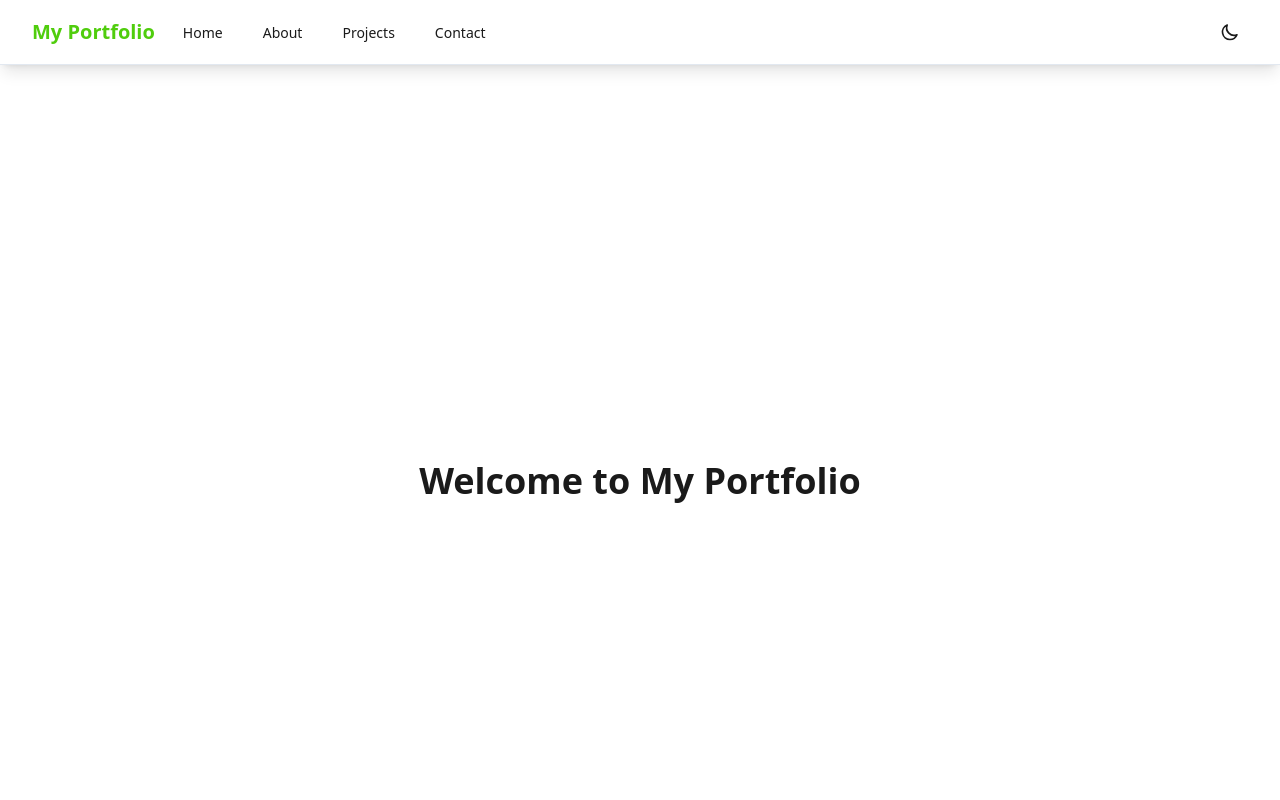
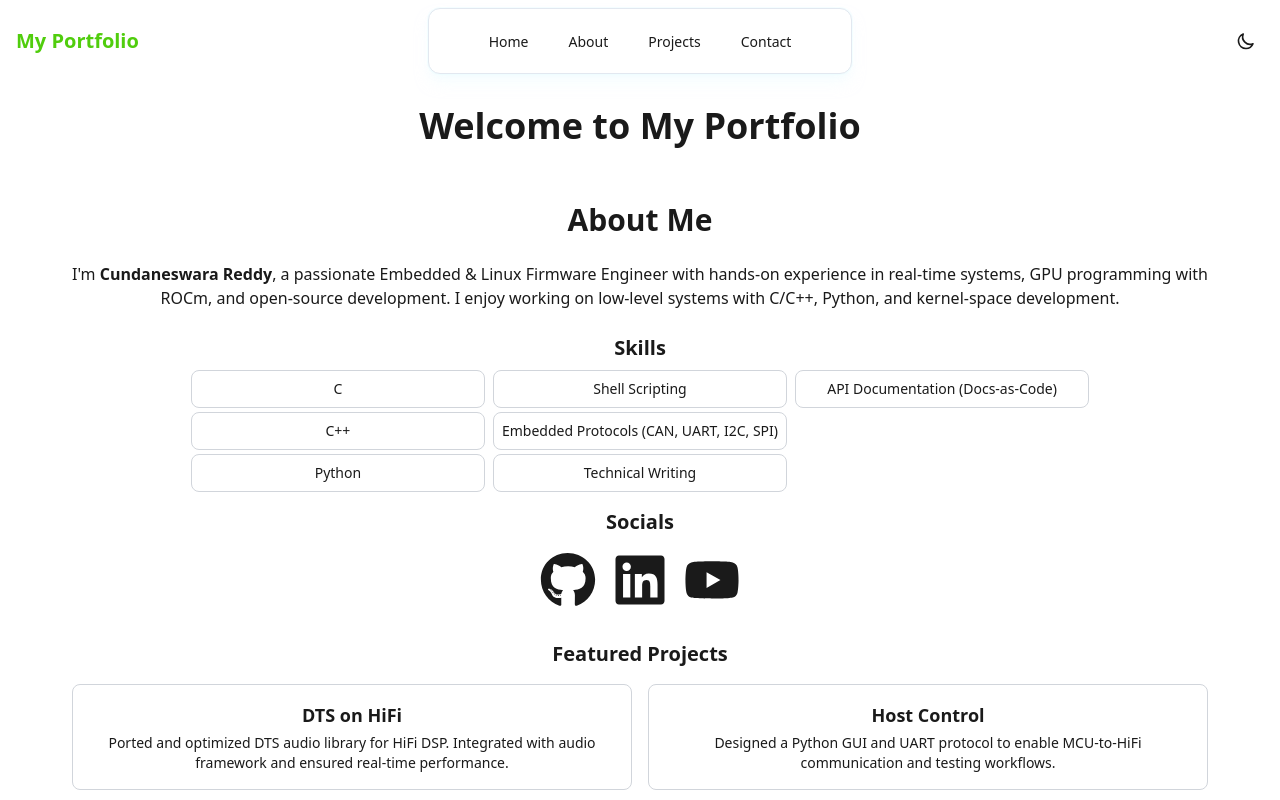
Before and after one commit to Cundanreddy/portfolio, a React (Vite) app: page / in a window 1280 px wide. Shown: the top 800 px of the page. Built offline with nearby package versions, Linux system fonts and the light colour scheme.

Commit message:
basic layout hase been created

```diff
--- /dev/null
+++ b/src/components/AboutMe.tsx
@@ -0,0 +1,87 @@
+
+import { FaGithub, FaLinkedin, FaYoutube } from "react-icons/fa";
+
+
+const skills: string[]=["C","C++","Python","Shell Scripting","Embedded Protocols (CAN, UART, I2C, SPI)","Technical Writing","API Documentation (Docs-as-Code)"];
+const projects = [
+  {
+    title: "DTS on HiFi",
+    description: "Ported and optimized DTS audio library for HiFi DSP. Integrated with audio framework and ensured real-time performance.",
+  },
+  {
+    title: "Host Control",
+    description: "Designed a Python GUI and UART protocol to enable MCU-to-HiFi communication and testing workflows.",
+  },
+  {
+    title: "Engine Sound Synthesis",
+    description: "Developed an Android-based EV simulation app using Pure Data for audio synthesis and CAN signal testing.",
+  },
+  {
+    title: "Rear Speaker Detection",
+    description: "Implemented distance and direction algorithms for Raspberry Pi and ADSP 21569 to detect speaker location.",
+  },
+  {
+    title: "Custom WiFi Router Firmware",
+    description: "Built OpenWRT firmware, added custom driver support, and optimized performance on embedded wireless platforms.",
+  },
+];
+
+export default function AboutMe() {
+  return (
+    <section className="p-6 md:p-10 bg-[var(--color-background)] text-[var(--color-text)]">
+      <h2 className="text-3xl font-bold mb-6">About Me</h2>
+
+      <p className="mb-4">
+        I'm <strong>Cundaneswara Reddy</strong>, a passionate Embedded & Linux Firmware Engineer with hands-on experience in
+        real-time systems, GPU programming with ROCm, and open-source development. I enjoy working on low-level systems
+        with C/C++, Python, and kernel-space development.
+      </p>
+
+      <div className="flex flex-col items-center justify-center mt-6">
+        <div className="flex flex-col items-center justify-center">
+          <h3 className="text-xl font-semibold mb-2">Skills</h3>
+            <ul className="columns-3 md:columns-3 gap-2">
+                {skills.map((skill, index) => (
+                    <li className="text-sm border border-gray-300 rounded-lg p-2 text-[var(--color-text)] break-inside-avoid mb-1" key={index}>{skill}</li>
+                ))}
+            </ul>
+        </div>
+
+        <div className="flex flex-col items-center justify-center mt-4">
+          <h3 className="text-xl font-semibold mb-2">Socials</h3>
+          <div className="flex space-x-4 items-center mt-2">
+            <a href="https://github.com/Cundanreddy" target="_blank" rel="noopener noreferrer">
+              <FaGithub size={56} />
+            </a>
+            <a
+              href="https://www.linkedin.com/in/cundaneswara-reddy"
+              target="_blank"
+              rel="noopener noreferrer"
+            >
+            <FaLinkedin size={56} />
+            </a>
+            <a
+              href="https://www.youtube.com/@cundanreddy"
+              target="_blank"
+              rel="noopener noreferrer"
+            >
+            <FaYoutube size={56} />
+            </a>
+          </div>
+        </div>
+      </div>
+
+      <h3 className="text-xl font-semibold mt-8 mb-4">Featured Projects</h3>
+      <div className="grid md:grid-cols-2 gap-4">
+        {projects.map((project, index) => (
+          <div key={index} className="border border-gray-300 rounded-lg p-4">
+
+              <h4 className="font-semibold text-lg mb-1">{project.title}</h4>
+              <p className="text-sm text-[var(--color-text)]">{project.description}</p>
+
+          </div>
+        ))}
+      </div>
+    </section>
+  );
+}
--- /dev/null
+++ b/src/components/Header.tsx
@@ -0,0 +1,37 @@
+import React from 'react';
+import { Link } from 'react-router-dom';
+import Navbar from './Navbar';
+import { useTheme } from '../context/ThemeContext';
+
+const Header: React.FC = () => {
+    const { theme, toggleTheme } = useTheme();
+  return (
+    <div className='flex flex-row justify-between items-center py-2 px-4'>
+
+        <Link to="/" className="text-xl basis-1/3 font-bold text-[var(--color-primary)]">
+            My Portfolio
+        </Link>
+
+        <Navbar/>
+        <div className=" grid basis-1/3">
+            <button
+              onClick={toggleTheme}
+              className="p-2 rounded-full text-[var(--color-text)] hover:bg-[var(--color-border)] focus:outline-none justify-self-end"
+              aria-label="Toggle theme"
+            >
+              {theme === 'light' ? (
+                <svg className="w-5 h-5" fill="none" stroke="currentColor" viewBox="0 0 24 24">
+                  <path strokeLinecap="round" strokeLinejoin="round" strokeWidth={2} d="M20.354 15.354A9 9 0 018.646 3.646 9.003 9.003 0 0012 21a9.003 9.003 0 008.354-5.646z" />
+                </svg>
+              ) : (
+                <svg className="w-5 h-5" fill="none" stroke="currentColor" viewBox="0 0 24 24">
+                  <path strokeLinecap="round" strokeLinejoin="round" strokeWidth={2} d="M12 3v1m0 16v1m9-9h-1M4 12H3m15.364 6.364l-.707-.707M6.343 6.343l-.707-.707m12.728 0l-.707.707M6.343 17.657l-.707.707M16 12a4 4 0 11-8 0 4 4 0 018 0z" />
+                </svg>
+              )}
+            </button>
+          </div>
+    </div>
+  );
+};
+
+export default Header;
--- a/src/components/Navbar.tsx
+++ b/src/components/Navbar.tsx
@@ -1,21 +1,19 @@
 import React from 'react';
 import { Link } from 'react-router-dom';
-import { useTheme } from '../context/ThemeContext';
 
 const Navbar: React.FC = () => {
-  const { theme, toggleTheme } = useTheme();
+  return (
+    <>
+    <div>
 
-  return (
-    <nav className="bg-[var(--color-background)] shadow-lg border-b border-[var(--color-border)]">
-      <div className="max-w-7xl mx-auto px-4 sm:px-6 lg:px-8">
-        <div className="flex justify-between h-16">
-          <div className="flex">
-            <div className="flex-shrink-0 flex items-center">
-              <Link to="/" className="text-xl font-bold text-[var(--color-primary)]">
-                My Portfolio
-              </Link>
-            </div>
-            <div className="hidden sm:ml-6 sm:flex sm:space-x-8">
+    <nav className="bg-[var(--color-background)] basis-1/3 shadow-lg border ring-1 ring-cyan-50/50 shadow-cyan-50/50 rounded-xl border-[var(--color-border)]">
+
+      <div className="max-w-7xl   lg:px-8">
+
+        <div className="flex justify-space-between items-center h-16">
+
+
+            <div className="hidden sm:ml-6 sm:mr-6 sm:flex sm:space-x-8">
               <Link
                 to="/"
                 className="border-transparent text-[var(--color-text)] hover:text-[var(--color-primary)] inline-flex items-center px-1 pt-1 border-b-2 text-sm font-medium"
@@ -41,27 +39,13 @@ const Navbar: React.FC = () => {
                 Contact
               </Link>
             </div>
-          </div>
-          <div className="flex items-center">
-            <button
-              onClick={toggleTheme}
-              className="p-2 rounded-full text-[var(--color-text)] hover:bg-[var(--color-border)] focus:outline-none"
-              aria-label="Toggle theme"
-            >
-              {theme === 'light' ? (
-                <svg className="w-5 h-5" fill="none" stroke="currentColor" viewBox="0 0 24 24">
-                  <path strokeLinecap="round" strokeLinejoin="round" strokeWidth={2} d="M20.354 15.354A9 9 0 018.646 3.646 9.003 9.003 0 0012 21a9.003 9.003 0 008.354-5.646z" />
-                </svg>
-              ) : (
-                <svg className="w-5 h-5" fill="none" stroke="currentColor" viewBox="0 0 24 24">
-                  <path strokeLinecap="round" strokeLinejoin="round" strokeWidth={2} d="M12 3v1m0 16v1m9-9h-1M4 12H3m15.364 6.364l-.707-.707M6.343 6.343l-.707-.707m12.728 0l-.707.707M6.343 17.657l-.707.707M16 12a4 4 0 11-8 0 4 4 0 018 0z" />
-                </svg>
-              )}
-            </button>
-          </div>
+
+
         </div>
       </div>
     </nav>
+    </div>
+    </>
   );
 };
 
--- a/src/layouts/MainLayout.tsx
+++ b/src/layouts/MainLayout.tsx
@@ -1,12 +1,12 @@
 import React from 'react';
 import { Outlet } from 'react-router-dom';
-import Navbar from '../components/Navbar';
 import Footer from '../components/Footer';
+import Header from '../components/Header';
 
 const MainLayout: React.FC = () => {
   return (
     <div className="min-h-screen bg-[var(--color-background)]">
-      <Navbar />
+      <Header />
       <main>
         <div className="full-w mx-auto py-6 sm:px-6 lg:px-8">
           <Outlet />
--- a/src/pages/Home.tsx
+++ b/src/pages/Home.tsx
@@ -1,4 +1,5 @@
 import React from 'react';
+import AboutMe from '../components/AboutMe';
 
 const Home: React.FC = () => {
   return (
@@ -8,7 +9,7 @@ const Home: React.FC = () => {
         <div className="text-center bg-[var(--color-background)]">
             <h1 className="text-4xl font-bold mb-4 text-[var(--color-text)]">Welcome to My Portfolio</h1>
             <div className="flex flex-col items-center justify-center">
-
+              <AboutMe/>
             </div>
          </div>
       </div>
```
Also changed, not shown: package.json (+7 -1 lines), 2 other files (tests, documents, lock files or other folders).
